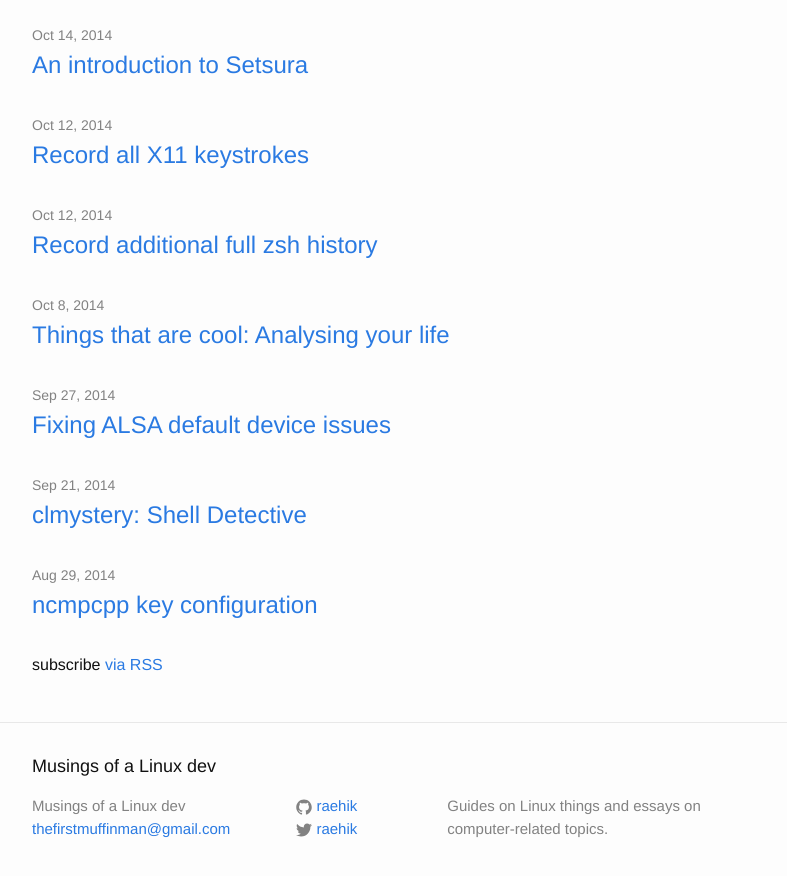
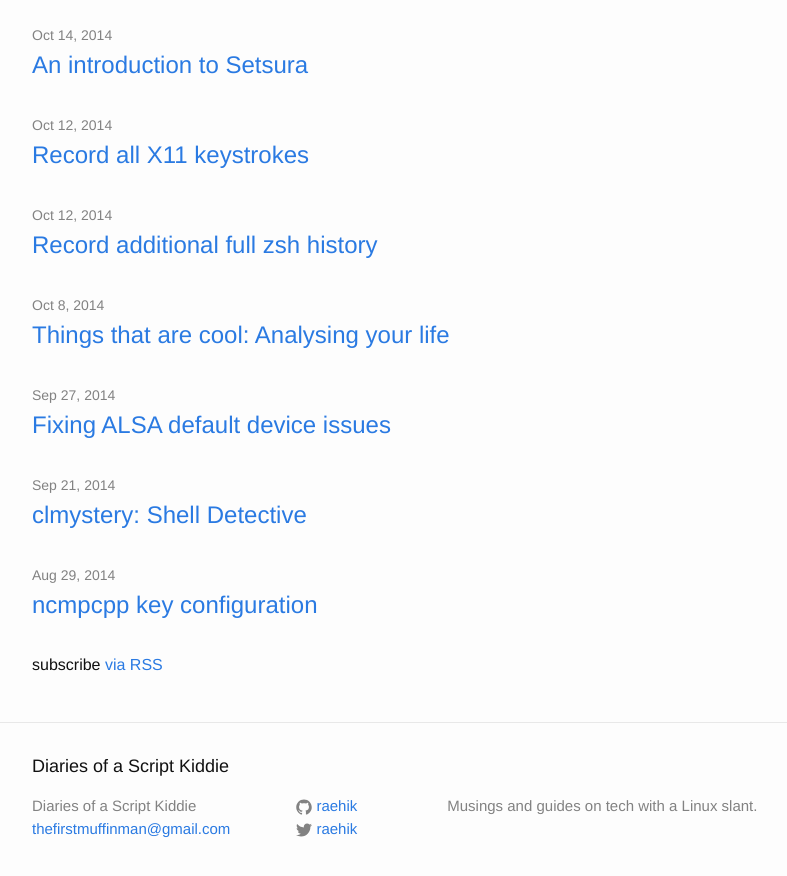
Before and after one commit to raehik/old-blog.raehik.net, a Jekyll site: the page built from index.html, in a window 1280 px wide and 900 px high, scrolled down 654 px. Shown: the top 876 px of the window, without its empty margins (238-1025 px from the left). Built offline with Jekyll 4.4.1, drawn with Linux system fonts in a browser that asks for light colours; some of the changed lines change nothing that is shown; some of the changed text lies outside the part shown.

Commit message:
config: change title/desc; use new RedCarpet renderer

```diff
--- a/_config.yml
+++ b/_config.yml
@@ -1,13 +1,13 @@
 # Site settings
-title: Musings of a Linux dev
+title: Diaries of a Script Kiddie
 email: thefirstmuffinman@gmail.com
-description: Guides on Linux things and essays on computer-related topics.
+description: Musings and guides on tech with a Linux slant.
 url: raehik.github.io
 twitter_username: raehik
 github_username: raehik
 
 # Build settings
-markdown: RedcarpetShortlink
+markdown: RedcarpetCustom
 permalink: pretty
 
 # Default frontmatter
--- /dev/null
+++ b/_plugins/redcarpet-custom-jekyll.rb
@@ -0,0 +1,23 @@
+class Jekyll::Converters::Markdown::RedcarpetCustom
+  def initialize(config)
+    require '/home/raehik/bin/redcarpet-custom.rb'
+    @config = config
+  rescue LoadError
+    STDERR.puts 'redcarpet-custom.rb is missing. Grab it from https://github.com/raehik/redcarpet-custom'
+    raise FatalException.new("Missing dependency: redcarpet-custom.rb")
+  end
+
+  def convert(content)
+    Redcarpet::Markdown.new(
+      HTMLCustom.new(
+        render_options = { with_toc_data: true }),
+      extensions = {
+        no_intra_emphasis: true,
+        strikethrough: true,
+        footnotes: true,
+        autolink: true,
+        fenced_code_blocks: true,
+        superscript: true,
+    }).render(content)
+  end
+end
--- a/_plugins/redcarpet-shortlink-jekyll.rb
+++ /dev/null
@@ -1,21 +0,0 @@
-class Jekyll::Converters::Markdown::RedcarpetShortlink
-  def initialize(config)
-    require '/home/raehik/bin/redcarpet-shortlink.rb'
-    @config = config
-  rescue LoadError
-    STDERR.puts 'redcarpet-shortlink.rb is missing. Grab it from https://github.com/raehik/redcarpet-shortlink'
-    raise FatalException.new("Missing dependency: redcarpet-shortlink.rb")
-  end
-
-  def convert(content)
-    Redcarpet::Markdown.new(
-      HTMLWithShortlinks.new(
-        render_options = { with_toc_data: true }),
-      extensions = {
-        no_intra_emphasis: true,
-        strikethrough: true,
-        footnotes: true,
-        autolink: true
-    }).render(content)
-  end
-end
```
